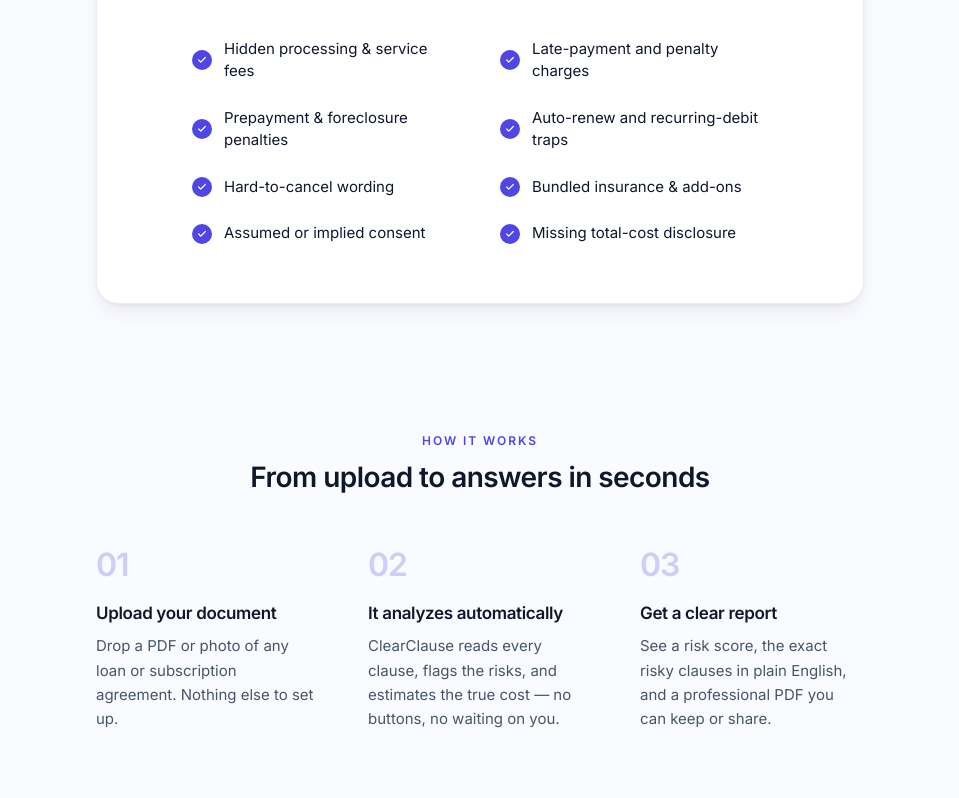
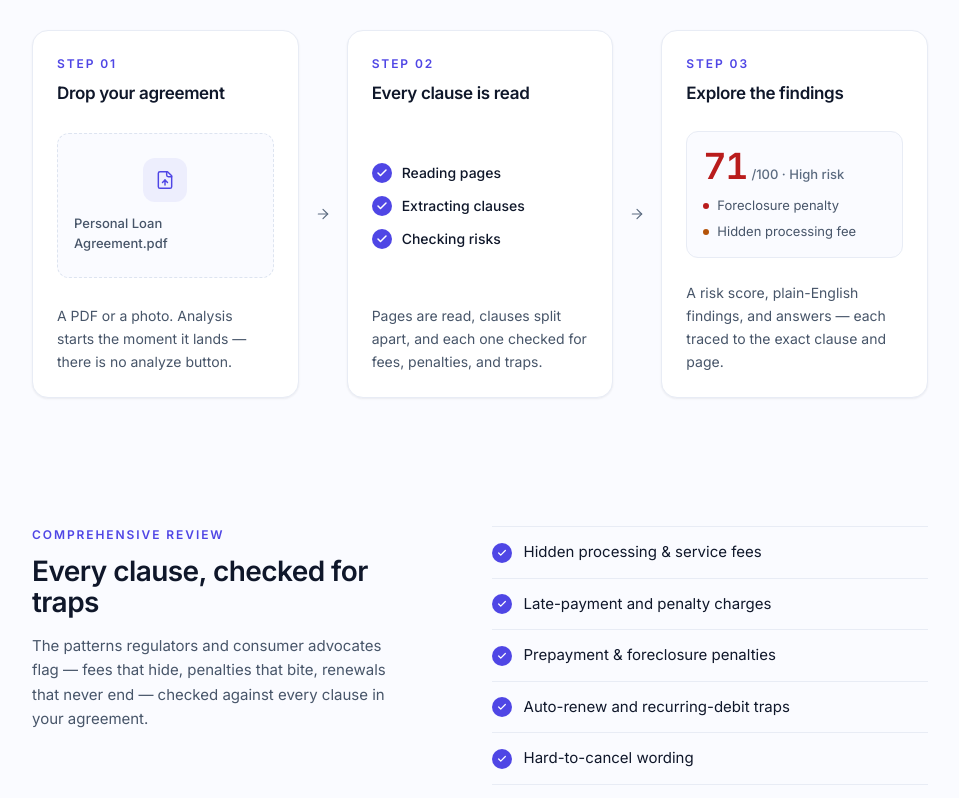
Before and after one commit to mithunveluru/clearclause, a Next.js app in the folder frontend/: page / in a window 1280 px wide. Shown: the part 1220-2018 px from the top of the page, without its empty margins (160-1119 px from the left). Built offline with nearby package versions, Linux system fonts and the light colour scheme.

Commit message:
show the workflow on landing

```diff
--- a/frontend/app/page.tsx
+++ b/frontend/app/page.tsx
@@ -1,8 +1,10 @@
 "use client";
 import { m } from "framer-motion";
-import { ArrowRight, Check } from "lucide-react";
+import { ArrowRight, Check, Lock } from "lucide-react";
+import Link from "next/link";
 import { ButtonLink } from "@/components/ui/Button";
 import { HeroPreview } from "@/components/HeroPreview";
+import { WorkflowStory } from "@/components/WorkflowStory";
 import { Container } from "@/components/ui/Surface";
 import { PageTransition } from "@/components/ui/PageTransition";
 import { TopBar } from "@/components/ui/TopBar";
@@ -17,21 +19,6 @@ const CHECKS = [
   "Bundled insurance & add-ons",
   "Assumed or implied consent",
   "Missing total-cost disclosure",
-];
-
-const STEPS = [
-  {
-    title: "Upload your document",
-    body: "Drop a PDF or photo of any loan or subscription agreement. Nothing else to set up.",
-  },
-  {
-    title: "It analyzes automatically",
-    body: "ClearClause reads every clause, flags the risks, and estimates the true cost — no buttons, no waiting on you.",
-  },
-  {
-    title: "Get a clear report",
-    body: "See a risk score, the exact risky clauses in plain English, and a professional PDF you can keep or share.",
-  },
 ];
 
 const TRUST = [
@@ -95,6 +82,15 @@ export default function Home() {
                   View a sample report
                 </ButtonLink>
               </m.div>
+              <m.p
+                className="mt-6 flex items-center justify-center gap-1.5 text-[0.8125rem] text-ink-3"
+                initial={{ opacity: 0 }}
+                animate={{ opacity: 1 }}
+                transition={{ delay: 0.35, duration: 0.55, ease: easeSmooth }}
+              >
+                <Lock className="h-3.5 w-3.5" strokeWidth={2} aria-hidden />
+                Your documents stay private · every finding cites the exact clause
+              </m.p>
             </m.div>
 
             <HeroPreview />
@@ -103,18 +99,43 @@ export default function Home() {
 
         <Container className="pb-32">
           <m.div
-            className="mx-auto max-w-3xl rounded-3xl border border-line bg-surface px-8 py-12 shadow-raised sm:px-14"
+            className="mx-auto max-w-4xl"
             initial={{ opacity: 0, y: 20 }}
             whileInView={{ opacity: 1, y: 0 }}
             viewport={{ once: true, margin: "-80px" }}
             transition={{ duration: 0.6, ease: easeSmooth }}
           >
-            <p className="eyebrow text-center">Comprehensive review</p>
+            <p className="eyebrow text-center">How it works</p>
             <h2 className="t-headline mt-3 text-center text-[1.75rem]">
+              From upload to answers in seconds
+            </h2>
+            <div className="mt-12">
+              <WorkflowStory />
+            </div>
+          </m.div>
+        </Container>
+
+        <Container className="pb-32">
+          <div className="mx-auto grid max-w-4xl items-start gap-10 lg:grid-cols-[1fr_1.15fr] lg:gap-20">
+            <m.div
+              initial={{ opacity: 0, y: 20 }}
+              whileInView={{ opacity: 1, y: 0 }}
+              viewport={{ once: true, margin: "-80px" }}
+              transition={{ duration: 0.6, ease: easeSmooth }}
+              className="lg:sticky lg:top-28"
+            >
+              <p className="eyebrow">Comprehensive review</p>
+              <h2 className="t-headline mt-3 text-[1.75rem]">
                 Every clause, checked for traps
               </h2>
+              <p className="t-body mt-4 text-[0.9375rem]">
+                The patterns regulators and consumer advocates flag — fees that hide,
+                penalties that bite, renewals that never end — checked against every
+                clause in your agreement.
+              </p>
+            </m.div>
             <m.ul
-              className="mx-auto mt-10 grid max-w-xl grid-cols-1 gap-x-10 gap-y-1 sm:grid-cols-2"
+              className="divide-y divide-line border-y border-line"
               variants={staggerContainer}
               initial="initial"
               whileInView="animate"
@@ -124,7 +145,7 @@ export default function Home() {
                 <m.li
                   key={c}
                   variants={staggerItem}
-                  className="flex items-center gap-3 py-2.5 text-[0.9375rem] text-ink"
+                  className="flex items-center gap-3 py-3.5 text-[0.9375rem] text-ink"
                 >
                   <span className="flex h-5 w-5 shrink-0 items-center justify-center rounded-full bg-brand text-white">
                     <Check className="h-2.5 w-2.5" strokeWidth={3} />
@@ -133,39 +154,7 @@ export default function Home() {
                 </m.li>
               ))}
             </m.ul>
-          </m.div>
-        </Container>
-
-        <Container className="pb-28">
-          <m.div
-            className="mx-auto max-w-3xl"
-            initial={{ opacity: 0, y: 20 }}
-            whileInView={{ opacity: 1, y: 0 }}
-            viewport={{ once: true, margin: "-80px" }}
-            transition={{ duration: 0.6, ease: easeSmooth }}
-          >
-            <p className="eyebrow text-center">How it works</p>
-            <h2 className="t-headline mt-3 text-center text-[1.75rem]">
-              From upload to answers in seconds
-            </h2>
-            <m.div
-              className="mt-12 grid grid-cols-1 gap-x-12 gap-y-10 sm:grid-cols-3"
-              variants={staggerContainer}
-              initial="initial"
-              whileInView="animate"
-              viewport={{ once: true }}
-            >
-              {STEPS.map((s, i) => (
-                <m.div key={s.title} variants={staggerItem}>
-                  <div className="text-[2rem] font-semibold tracking-tighter text-brand/25">
-                    0{i + 1}
           </div>
-                  <h3 className="mt-3 text-[1.0625rem] font-semibold tracking-tight">{s.title}</h3>
-                  <p className="mt-2 text-[0.9375rem] leading-relaxed text-ink-2">{s.body}</p>
-                </m.div>
-              ))}
-            </m.div>
-          </m.div>
         </Container>
 
         <Container className="pb-32">
@@ -200,11 +189,34 @@ export default function Home() {
         </Container>
 
         <footer className="border-t border-line">
-          <Container className="flex flex-col items-center justify-between gap-3 py-8 sm:flex-row">
+          <Container className="py-8">
+            <nav
+              aria-label="Legal"
+              className="flex flex-wrap items-center justify-center gap-x-6 gap-y-2 sm:justify-start"
+            >
+              {[
+                ["Terms", "/legal/terms"],
+                ["Privacy", "/legal/privacy"],
+                ["AI Disclaimer", "/legal/ai-disclaimer"],
+                ["Security", "/legal/security"],
+                ["Cookies", "/legal/cookies"],
+                ["Contact", "/legal/contact"],
+              ].map(([label, href]) => (
+                <Link
+                  key={href}
+                  href={href}
+                  className="text-[0.8125rem] font-medium text-ink-2 transition hover:text-ink"
+                >
+                  {label}
+                </Link>
+              ))}
+            </nav>
+            <div className="mt-5 flex flex-col items-center justify-between gap-3 sm:flex-row">
               <span className="t-caption">© {new Date().getFullYear()} ClearClause</span>
               <span className="t-caption">
                 Informational analysis only — not legal or financial advice.
               </span>
+            </div>
           </Container>
         </footer>
       </PageTransition>
--- /dev/null
+++ b/frontend/components/WorkflowStory.tsx
@@ -0,0 +1,164 @@
+"use client";
+import { animate, m, useInView, useReducedMotion } from "framer-motion";
+import { ArrowRight, Check, FileUp } from "lucide-react";
+import { useEffect, useRef, useState } from "react";
+import { easeSmooth } from "@/components/ui/motion";
+
+/**
+ * Scroll-driven visualization of the real workflow, built from the product's
+ * own visual vocabulary (dropzone, analysis stages, report card) — the landing
+ * page shows what happens instead of describing it. Entrances are one-time
+ * (whileInView once) and honor prefers-reduced-motion via MotionConfig.
+ */
+
+const STAGES = ["Reading pages", "Extracting clauses", "Checking risks"];
+
+const FINDINGS = [
+  { color: "#b91c1c", label: "Foreclosure penalty" },
+  { color: "#b45309", label: "Hidden processing fee" },
+];
+
+const panel = {
+  initial: { opacity: 0, y: 24 },
+  animate: { opacity: 1, y: 0, transition: { duration: 0.6, ease: easeSmooth } },
+};
+
+function Panel({
+  step,
+  title,
+  caption,
+  children,
+}: {
+  step: string;
+  title: string;
+  caption: string;
+  children: React.ReactNode;
+}) {
+  return (
+    <m.div variants={panel} className="flex flex-col rounded-2xl border border-line bg-surface p-6 shadow-soft">
+      <p className="eyebrow">{step}</p>
+      <h3 className="mt-2 text-[1.0625rem] font-semibold tracking-tight">{title}</h3>
+      <div className="my-6 flex flex-1 items-center">{children}</div>
+      <p className="text-[0.875rem] leading-relaxed text-ink-2">{caption}</p>
+    </m.div>
+  );
+}
+
+/** Counts 0 → value when scrolled into view; jumps straight there under reduced motion. */
+function CountUpScore({ value, color }: { value: number; color: string }) {
+  const ref = useRef<HTMLSpanElement>(null);
+  const inView = useInView(ref, { once: true, margin: "-40px" });
+  const reduce = useReducedMotion();
+  const [n, setN] = useState(0);
+
+  useEffect(() => {
+    if (!inView) return;
+    if (reduce) {
+      setN(value);
+      return;
+    }
+    const controls = animate(0, value, {
+      duration: 1.1,
+      ease: easeSmooth,
+      onUpdate: (v) => setN(Math.round(v)),
+    });
+    return () => controls.stop();
+  }, [inView, reduce, value]);
+
+  return (
+    <span ref={ref} className="text-[2.25rem] font-semibold leading-none tracking-tighter tabular-nums" style={{ color }}>
+      {n}
+    </span>
+  );
+}
+
+export function WorkflowStory() {
+  return (
+    <m.div
+      className="grid grid-cols-1 items-stretch gap-4 sm:grid-cols-[1fr_auto_1fr_auto_1fr]"
+      variants={{ animate: { transition: { staggerChildren: 0.18 } } }}
+      initial="initial"
+      whileInView="animate"
+      viewport={{ once: true, margin: "-80px" }}
+    >
+      <Panel
+        step="Step 01"
+        title="Drop your agreement"
+        caption="A PDF or a photo. Analysis starts the moment it lands — there is no analyze button."
+      >
+        <div className="flex w-full flex-col items-center rounded-xl border border-dashed border-line-strong bg-canvas px-4 py-6">
+          <m.span
+            variants={{
+              initial: { opacity: 0, y: -14 },
+              animate: { opacity: 1, y: 0, transition: { duration: 0.5, ease: easeSmooth, delay: 0.35 } },
+            }}
+            className="flex h-11 w-11 items-center justify-center rounded-xl bg-brand/[0.07] text-brand"
+          >
+            <FileUp className="h-5 w-5" strokeWidth={1.75} />
+          </m.span>
+          <p className="mt-3 text-[0.8125rem] font-medium text-ink-2">Personal Loan Agreement.pdf</p>
+        </div>
+      </Panel>
+
+      <Divider />
+
+      <Panel
+        step="Step 02"
+        title="Every clause is read"
+        caption="Pages are read, clauses split apart, and each one checked for fees, penalties, and traps."
+      >
+        <ul className="w-full space-y-3">
+          {STAGES.map((s, i) => (
+            <li key={s} className="flex items-center gap-2.5 text-[0.875rem] font-medium text-ink">
+              <m.span
+                variants={{
+                  initial: { scale: 0, opacity: 0 },
+                  animate: {
+                    scale: 1,
+                    opacity: 1,
+                    transition: { duration: 0.35, ease: easeSmooth, delay: 0.5 + i * 0.4 },
+                  },
+                }}
+                className="flex h-5 w-5 shrink-0 items-center justify-center rounded-full bg-brand text-white"
+              >
+                <Check className="h-3 w-3" strokeWidth={3} />
+              </m.span>
+              {s}
+            </li>
+          ))}
+        </ul>
+      </Panel>
+
+      <Divider />
+
+      <Panel
+        step="Step 03"
+        title="Explore the findings"
+        caption="A risk score, plain-English findings, and answers — each traced to the exact clause and page."
+      >
+        <div className="w-full rounded-xl border border-line bg-canvas px-4 py-4">
+          <div className="flex items-baseline gap-1">
+            <CountUpScore value={71} color="#b91c1c" />
+            <span className="text-[0.8125rem] font-medium text-ink-3">/100 · High risk</span>
+          </div>
+          <ul className="mt-3 space-y-1.5">
+            {FINDINGS.map((f) => (
+              <li key={f.label} className="flex items-center gap-2 text-[0.8125rem] text-ink-2">
+                <span className="h-1.5 w-1.5 shrink-0 rounded-full" style={{ backgroundColor: f.color }} />
+                {f.label}
+              </li>
+            ))}
+          </ul>
+        </div>
+      </Panel>
+    </m.div>
+  );
+}
+
+function Divider() {
+  return (
+    <div className="hidden items-center sm:flex" aria-hidden>
+      <ArrowRight className="h-4 w-4 text-ink-3" strokeWidth={1.75} />
+    </div>
+  );
+}
```
Also changed, not shown: frontend/app/globals.css (+40 -1 lines). Lines whose indentation alone changed are shown as unchanged.
